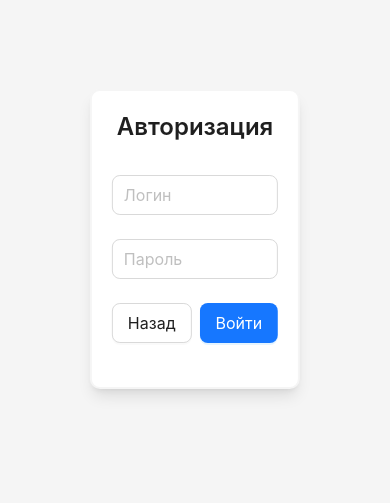
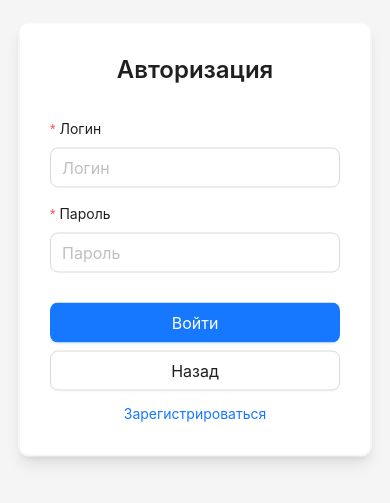
Before and after one commit to DRMus/CookingBook, a React (Vite) app: page /login in a window 390 px wide. Shown: the part 183-686 px from the top of the page. Built offline with nearby package versions, Linux system fonts and the light colour scheme.

Commit message:
Доработана страница авторизации, добавлена небольшая адаптивность секции фильтров

```diff
--- a/src/components/AuthPage/SignInPage.scss
+++ b/src/components/AuthPage/AuthForm.scss
@@ -9,7 +9,7 @@
   }
 
   &-content {
-    padding: 20px;
+    padding: 30px;
     position: absolute;
     display: flex;
     flex-direction: column;
@@ -29,19 +29,29 @@
     }
 
     &-input {
+      width: 290px;
+      margin-bottom: 15px;
     }
 
     &-buttons {
+      margin-top: 15px;
       width: 100%;
-      display: flex;
+
+      &-item {
+        margin: 0;
+      }
 
       .ant-space-item {
-        flex-grow: 1;
 
         & button {
           width: 100%;
         }
       }
     }
+
+    &-link {
+      width: 100%;
+      margin-top: 12px;
+    }
   }
 }
--- /dev/null
+++ b/src/components/AuthPage/AuthForm.tsx
@@ -0,0 +1,72 @@
+import { Layout, Input, Space, Button, Form } from "antd";
+import { Link, useLocation, useNavigate } from "react-router-dom";
+import { AntFormFieldsFailed, AuthFormValues } from "../../interfaces";
+import Title from "antd/es/typography/Title";
+
+import "./AuthForm.scss";
+
+interface Props {
+  title: string;
+  redirectLink: { to: string; label: string };
+  buttonLabel: string;
+  onFinish: (value: AuthFormValues) => void;
+  onFinishFailed: (value: AntFormFieldsFailed<AuthFormValues>) => void;
+}
+
+const AuthForm = ({ buttonLabel, onFinish, onFinishFailed, redirectLink, title }: Props) => {
+  const location = useLocation();
+  const navigate = useNavigate();
+
+  const goBack = () => {
+    navigate(location.state);
+  };
+
+  return (
+    <Layout className="login-page-main">
+      <section className="login-page-content">
+        <div className="login-page-content-title">
+          <Title level={3}>{title}</Title>
+        </div>
+        <Form layout="vertical" onFinish={onFinish} onFinishFailed={onFinishFailed}>
+          <Form.Item
+            name="username"
+            label="Логин"
+            className="login-page-content-input"
+            rules={[{ required: true, message: "Это обязательное поле" }]}
+          >
+            <Input placeholder="Логин" size="large" />
+          </Form.Item>
+          <Form.Item
+            name="password"
+            label="Пароль"
+            className="login-page-content-input"
+            rules={[{ required: true, message: "Это обязательное поле" }]}
+          >
+            <Input type="password" placeholder="Пароль" size="large" />
+          </Form.Item>
+
+          <Space className="login-page-content-buttons" direction="vertical">
+            <Form.Item className="login-page-content-buttons-item">
+              <Button type="primary" size="large" htmlType="submit">
+                {buttonLabel}
+              </Button>
+            </Form.Item>
+            <Form.Item className="login-page-content-buttons-item">
+              <Button size="large" htmlType="button" onClick={goBack}>
+                Назад
+              </Button>
+            </Form.Item>
+          </Space>
+
+          <Space className="login-page-content-link" align="center" direction="vertical">
+            <Link to={redirectLink.to} state={location.state}>
+              {redirectLink.label}
+            </Link>
+          </Space>
+        </Form>
+      </section>
+    </Layout>
+  );
+};
+
+export default AuthForm;
--- a/src/components/AuthPage/SignInPage.tsx
+++ b/src/components/AuthPage/SignInPage.tsx
@@ -1,39 +1,21 @@
-import { Button, Form, Input, Layout, Space } from "antd";
-import "./SignInPage.scss";
-import Title from "antd/es/typography/Title";
+import { AntFormFieldsFailed, AuthFormValues } from "../../interfaces";
+import AuthForm from "./AuthForm";
 
 const SignInPage = () => {
+  const onFinish = (data: AuthFormValues) => {
+    console.log("Done: ", data);
+  };
+  const onFinishFailed = (data: AntFormFieldsFailed<AuthFormValues>) => {
+    console.log("Failed: ", data);
+  };
   return (
-    <Layout className="login-page-main">
-      <section className="login-page-content">
-        <div className="login-page-content-title">
-          <Title level={3}>Авторизация</Title>
-        </div>
-        <Form>
-
-          <Form.Item name="username">
-            <Input placeholder="Логин" size="large" />
-          </Form.Item>
-          <Form.Item name="password">
-            <Input type="password" placeholder="Пароль" size="large" />
-          </Form.Item>
-
-          <Space className="login-page-content-buttons">
-            <Form.Item className="login-page-content-buttons-item">
-              <Button size="large" htmlType="button">
-                Назад
-              </Button>
-            </Form.Item>
-            <Form.Item className="login-page-content-buttons-item">
-              <Button type="primary" size="large">
-                Войти
-              </Button>
-            </Form.Item>
-          </Space>
-
-        </Form>
-      </section>
-    </Layout>
+    <AuthForm
+      buttonLabel="Войти"
+      title="Авторизация"
+      redirectLink={{ to: "/registration", label: "Зарегистрироваться" }}
+      onFinish={onFinish}
+      onFinishFailed={onFinishFailed}
+    />
   );
 };
 
--- a/src/components/AuthPage/SignUpPage.tsx
+++ b/src/components/AuthPage/SignUpPage.tsx
@@ -1,9 +1,22 @@
-import React from 'react'
+import { AuthFormValues, AntFormFieldsFailed } from '../../interfaces';
+import AuthForm from './AuthForm';
 
 const SignUpPage = () => {
+  const onFinish = (data: AuthFormValues) => {
+    console.log("Done: ", data);
+  };
+  const onFinishFailed = (data: AntFormFieldsFailed<AuthFormValues>) => {
+    console.log("Failed: ", data);
+  };
   return (
-    <div>SignUpPage</div>
-  )
+    <AuthForm
+      buttonLabel="Зарегистрироваться"
+      title="Регистрация"
+      redirectLink={{ to: "/login", label: "Войти в аккаунт" }}
+      onFinish={onFinish}
+      onFinishFailed={onFinishFailed}
+    />
+  );
 }
 
 export default SignUpPage
--- a/src/components/Main/Header/AuthButtons.tsx
+++ b/src/components/Main/Header/AuthButtons.tsx
@@ -1,13 +1,25 @@
 import { Space, Button } from "antd";
 import "./CBHeader.scss";
+import { useLocation, useNavigate } from "react-router";
 
 const AuthButtons = () => {
+  const navigate = useNavigate();
+  const location = useLocation();
+
+  const toSignIn = () => {
+    navigate("/login", { state: location.pathname + location.search });
+  };
+
+  const toSignUp = () => {
+    navigate("/registration", { state: location.pathname + location.search });
+  };
+
   return (
     <Space className="header-container-auth-buttons">
-      <Button size="middle" ghost style={{ border: "none" }}>
+      <Button size="middle" ghost style={{ border: "none" }} onClick={toSignUp}>
         Регистрация
       </Button>
-      <Button type="primary" size="middle">
+      <Button type="primary" size="middle" onClick={toSignIn}>
         Вход
       </Button>
     </Space>
--- a/src/components/Main/Header/CBHeader.scss
+++ b/src/components/Main/Header/CBHeader.scss
@@ -9,6 +9,7 @@
     align-items: center;
 
     &-text {
+      cursor: pointer;
       margin: 0 !important;
       color: #dfdfdf !important;
     }
--- a/src/components/Main/Header/CBHeader.tsx
+++ b/src/components/Main/Header/CBHeader.tsx
@@ -5,14 +5,24 @@ import AuthButtons from "./AuthButtons";
 import "./CBHeader.scss";
 import UserActionButtons from "./UserActionButtons";
 import Title from "antd/es/typography/Title";
+import { useNavigate } from "react-router";
 
 const CBHeader = () => {
+  const navigate = useNavigate();
   const [isAuthorized, setIsAuthorized] = useState<boolean>(false);
+
+  const goToHomePage = () => {
+    navigate("/");
+  };
 
   return (
     <Header className="header-container">
       <div className="header-container-title">
-        <Title level={2} className="header-container-title-text">
+        <Title
+          level={2}
+          className="header-container-title-text"
+          onClick={goToHomePage}
+        >
           Cooking Book
         </Title>
       </div>
--- a/src/components/RecipesList/RecipesList.tsx
+++ b/src/components/RecipesList/RecipesList.tsx
@@ -15,6 +15,7 @@ import {
 } from "antd";
 import "./RecipesList.scss";
 import RecipesTable from "./RecipesTable";
+import { useState } from "react";
 
 const { Text } = Typography;
 
@@ -37,7 +38,7 @@ const items: CollapseProps["items"] = [
     key: "2",
     label: "Сложность приготовления",
     children: (
-      <Space className="recipes-sider-rate-slider" >
+      <Space className="recipes-sider-rate-slider">
         <Text>1</Text>
         <Form.Item name="rate" initialValue={[1, 5]}>
           <Slider min={1} max={5} range />
@@ -64,9 +65,20 @@ const items: CollapseProps["items"] = [
 ];
 
 const RecipesList = () => {
+  const [isSiderBrokeen, setIsSiderBrokeen] = useState(false);
+
+  const onBreakpoint = (brokeen: boolean) => {
+    setIsSiderBrokeen(brokeen);
+  };
   return (
     <>
-      <Sider className="recipes-sider" width={250}>
+      <Sider
+        className="recipes-sider"
+        width={250}
+        collapsedWidth={0}
+        breakpoint="lg"
+        onBreakpoint={onBreakpoint}
+      >
         <Form onFinish={(e) => console.log(e)}>
           <div className="recipes-sider-filters">
             <Form.Item name="search">
@@ -81,7 +93,7 @@ const RecipesList = () => {
           </Form.Item>
         </Form>
       </Sider>
-      <Divider type="vertical" style={{ height: "100%" }} />
+      {!isSiderBrokeen && <Divider type="vertical" style={{ height: "100%" }} />}
       <Content>
         <RecipesTable />
       </Content>
```
Also changed, not shown: src/App.tsx (+6 -1 lines), src/interfaces/index.d.ts (added, +15 -0 lines).
